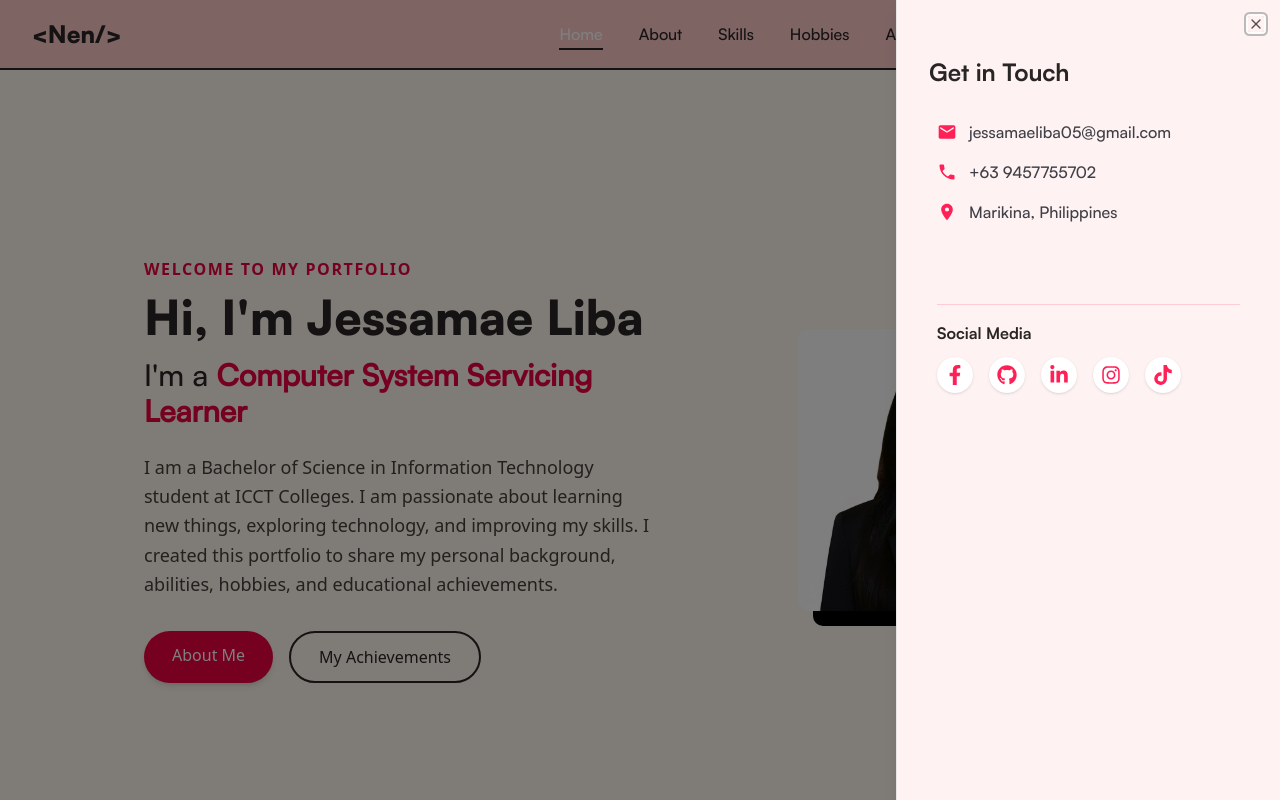
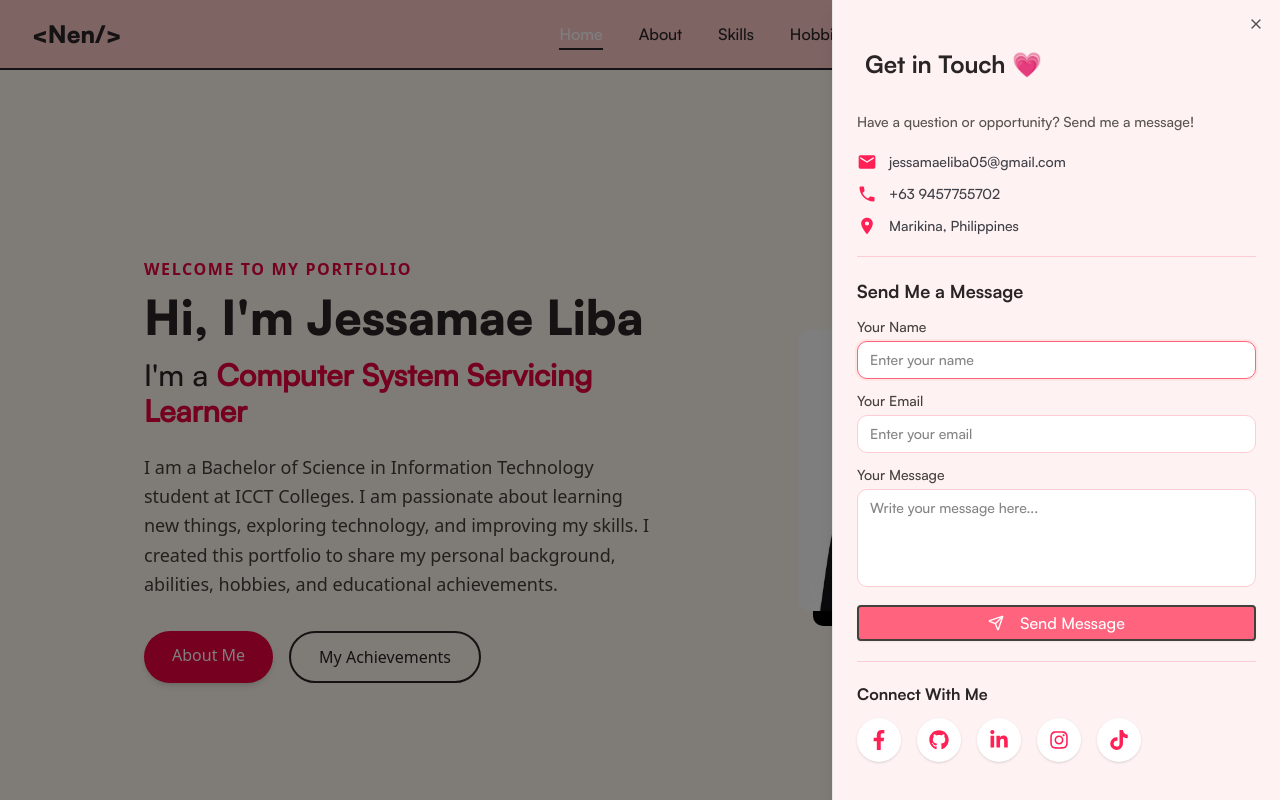
Before and after one commit to jisami-mae/My-Portofolio, a React (Vite) app: page / in a window 1280 px wide. Both pictures are taken after a click on the button "Contact Me". Shown: the top 800 px of the page. Built offline with nearby package versions, Linux system fonts and the light colour scheme.

Commit message:
Update interactive contact form

```diff
--- a/src/components/Header.jsx
+++ b/src/components/Header.jsx
@@ -1,10 +1,26 @@
+
 import React, { useState, useEffect } from "react"
 import { Link, useLocation } from "react-router-dom"
-import { Menu, X } from "lucide-react"
-import { Sheet, SheetContent, SheetHeader, SheetTitle } from "@/components/ui/sheet"
+import { Menu, X, Send } from "lucide-react"
+import {
+  Sheet,
+  SheetContent,
+  SheetHeader,
+  SheetTitle,
+} from "@/components/ui/sheet"
 import { Button } from "@/components/ui/button"
-import { MdEmail, MdPhone, MdLocationOn } from "react-icons/md"
-import { FaFacebookF, FaGithub, FaLinkedinIn, FaInstagram, FaTiktok } from "react-icons/fa"
+import {
+  MdEmail,
+  MdPhone,
+  MdLocationOn,
+} from "react-icons/md"
+import {
+  FaFacebookF,
+  FaGithub,
+  FaLinkedinIn,
+  FaInstagram,
+  FaTiktok,
+} from "react-icons/fa"
 
 const navMenu = [
   { href: "/", label: "Home" },
@@ -13,24 +29,55 @@ const navMenu = [
   { href: "/hobbies", label: "Hobbies" },
   { href: "/achievements", label: "Achievements" },
   { href: "/projects", label: "Projects" },
-
-];
+]
 
 const Header = () => {
-  const [isOpen, setIsOpen] = useState(false); // mobile menu
-  const [sheetOpen, setSheetOpen] = useState(false); // contact sheet
-  const [scrolled, setScrolled] = useState(false);
-  const location = useLocation();
+  const [isOpen, setIsOpen] = useState(false)
+  const [sheetOpen, setSheetOpen] = useState(false)
+  const [scrolled, setScrolled] = useState(false)
 
-  const currentPath = location.pathname;
+  // Contact form states
+  const [name, setName] = useState("")
+  const [email, setEmail] = useState("")
+  const [message, setMessage] = useState("")
+  const [formStatus, setFormStatus] = useState("")
 
+  const location = useLocation()
+  const currentPath = location.pathname
+
+  // Header scroll effect
   useEffect(() => {
     const handleScroll = () => {
-      setScrolled(window.scrollY > 10);
-    };
-    window.addEventListener("scroll", handleScroll);
-    return () => window.removeEventListener("scroll", handleScroll);
-  }, []);
+      setScrolled(window.scrollY > 10)
+    }
+
+    window.addEventListener("scroll", handleScroll)
+
+    return () =>
+      window.removeEventListener("scroll", handleScroll)
+  }, [])
+
+  // Contact form submission
+  const handleSubmit = (e) => {
+    e.preventDefault()
+
+    const subject = encodeURIComponent(
+      `Portfolio Inquiry from ${name}`
+    )
+
+    const body = encodeURIComponent(
+      `Name: ${name}\nEmail: ${email}\n\nMessage:\n${message}`
+    )
+
+    const mailtoLink =
+      `mailto:jessamaeliba05@gmail.com?subject=${subject}&body=${body}`
+
+    setFormStatus(
+      "Your email app should open with your message ready to send."
+    )
+
+    window.location.href = mailtoLink
+  }
 
   return (
     <header
@@ -53,7 +100,7 @@ const Header = () => {
           </Link>
         </div>
 
-        {/* Desktop Nav */}
+        {/* Desktop Navigation */}
         <nav
           className="hidden md:flex justify-end px-12 flex-1 space-x-9 text-stone-800 text-base"
           style={{ fontFamily: "satoshi-medium" }}
@@ -69,6 +116,7 @@ const Header = () => {
               }`}
             >
               {link.label}
+
               <span
                 className={`absolute left-0 bottom-[-4px] h-[2px] bg-stone-800 transition-all duration-300 ${
                   currentPath === link.href
@@ -84,7 +132,7 @@ const Header = () => {
         <div className="hidden md:block">
           <Button
             onClick={() => setSheetOpen(true)}
-            className="bg-red-300 hover:bg-red-100 transition-all duration-300"
+            className="bg-red-300 hover:bg-red-100 text-stone-800 transition-all duration-300"
           >
             Contact Me
           </Button>
@@ -95,6 +143,7 @@ const Header = () => {
           <button
             onClick={() => setIsOpen(!isOpen)}
             className="text-stone-800 hover:scale-110 transition-transform duration-200"
+            aria-label="Toggle navigation menu"
           >
             {isOpen ? <X size={28} /> : <Menu size={28} />}
           </button>
@@ -119,12 +168,13 @@ const Header = () => {
               {link.label}
             </Link>
           ))}
+
           <Button
             onClick={() => {
-              setSheetOpen(true);
-              setIsOpen(false);
+              setSheetOpen(true)
+              setIsOpen(false)
             }}
-            className="w-full bg-red-300 hover:bg-red-100"
+            className="w-full bg-red-300 hover:bg-red-100 text-stone-800"
           >
             Contact Me
           </Button>
@@ -133,72 +183,191 @@ const Header = () => {
 
       {/* Contact Sheet */}
       <Sheet open={sheetOpen} onOpenChange={setSheetOpen}>
-        <SheetContent side="right" className="bg-red-50">
+        <SheetContent
+          side="right"
+          className="bg-red-50 overflow-y-auto w-full sm:max-w-md"
+        >
           <SheetHeader>
-            <SheetTitle className="text-2xl px-4 mt-10 text-stone-800" style={{fontFamily: 'satoshi-bold'}}>
-              Get in Touch
+            <SheetTitle
+              className="text-2xl px-4 mt-8 text-stone-800"
+              style={{ fontFamily: "satoshi-bold" }}
+            >
+              Get in Touch 💗
             </SheetTitle>
           </SheetHeader>
-          <div className="px-10 space-y-4" style={{ fontFamily: "satoshi-medium" }}>
-            {/* Email */}
-            <div className="flex items-center gap-3">
-              <MdEmail className="text-rose-500" size={20} />
-              <span className="text-zinc-700">jessamaeliba05@gmail.com</span>
+
+          <div
+            className="px-6 space-y-5 pb-8"
+            style={{ fontFamily: "satoshi-medium" }}
+          >
+            <p className="text-sm text-stone-600">
+              Have a question or opportunity? Send me a message!
+            </p>
+
+            {/* Contact Information */}
+            <div className="space-y-3">
+              <a
+                href="mailto:jessamaeliba05@gmail.com"
+                className="flex items-center gap-3 hover:text-rose-500 transition"
+              >
+                <MdEmail className="text-rose-500" size={20} />
+                <span className="text-sm text-zinc-700">
+                  jessamaeliba05@gmail.com
+                </span>
+              </a>
+
+              <a
+                href="tel:+639457755702"
+                className="flex items-center gap-3 hover:text-rose-500 transition"
+              >
+                <MdPhone className="text-rose-500" size={20} />
+                <span className="text-sm text-zinc-700">
+                  +63 9457755702
+                </span>
+              </a>
+
+              <div className="flex items-center gap-3">
+                <MdLocationOn className="text-rose-500" size={20} />
+                <span className="text-sm text-zinc-700">
+                  Marikina, Philippines
+                </span>
+              </div>
             </div>
 
-            {/* Phone */}
-            <div className="flex items-center gap-3">
-              <MdPhone className="text-rose-500" size={20} />
-              <span className="text-zinc-700">+63 9457755702</span>
-            </div>
+            {/* Interactive Contact Form */}
+            <div className="border-t border-rose-200 pt-5">
+              <h3
+                className="text-lg text-stone-800 mb-3"
+                style={{ fontFamily: "satoshi-bold" }}
+              >
+                Send Me a Message
+              </h3>
 
-            {/* Location */}
-            <div className="flex items-center gap-3">
-              <MdLocationOn className="text-rose-500" size={20} />
-              <span className="text-zinc-700">Marikina, Philippines</span>
+              <form
+                onSubmit={handleSubmit}
+                className="space-y-3"
+              >
+                {/* Name */}
+                <div>
+                  <label className="block text-sm text-stone-700 mb-1">
+                    Your Name
+                  </label>
+
+                  <input
+                    type="text"
+                    value={name}
+                    onChange={(e) => setName(e.target.value)}
+                    placeholder="Enter your name"
+                    required
+                    className="w-full rounded-lg border border-rose-200 bg-white px-3 py-2 text-sm outline-none focus:border-rose-400 focus:ring-2 focus:ring-rose-100"
+                  />
+                </div>
+
+                {/* Email */}
+                <div>
+                  <label className="block text-sm text-stone-700 mb-1">
+                    Your Email
+                  </label>
+
+                  <input
+                    type="email"
+                    value={email}
+                    onChange={(e) => setEmail(e.target.value)}
+                    placeholder="Enter your email"
+                    required
+                    className="w-full rounded-lg border border-rose-200 bg-white px-3 py-2 text-sm outline-none focus:border-rose-400 focus:ring-2 focus:ring-rose-100"
+                  />
+                </div>
+
+                {/* Message */}
+                <div>
+                  <label className="block text-sm text-stone-700 mb-1">
+                    Your Message
+                  </label>
+
+                  <textarea
+                    value={message}
+                    onChange={(e) => setMessage(e.target.value)}
+                    placeholder="Write your message here..."
+                    rows={4}
+                    required
+                    className="w-full rounded-lg border border-rose-200 bg-white px-3 py-2 text-sm outline-none resize-none focus:border-rose-400 focus:ring-2 focus:ring-rose-100"
+                  />
+                </div>
+
+                {/* Send Message Button */}
+                <Button
+                  type="submit"
+                  className="w-full bg-rose-400 hover:bg-rose-500 text-white transition-all"
+                >
+                  <Send size={16} className="mr-2" />
+                  Send Message
+                </Button>
+
+                {formStatus && (
+                  <p className="text-xs text-green-700 bg-green-50 p-3 rounded-lg">
+                    {formStatus}
+                  </p>
+                )}
+              </form>
             </div>
 
             {/* Social Links */}
-            <div className="pt-4 mt-20 border-t border-rose-200">
-              <h4 className="text-stone-800 mb-3" style={{fontFamily: 'satoshi-bold'}}>Social Media</h4>
-              <div className="flex gap-4">
+            <div className="border-t border-rose-200 pt-5">
+              <h4
+                className="text-stone-800 mb-3"
+                style={{ fontFamily: "satoshi-bold" }}
+              >
+                Connect With Me
+              </h4>
+
+              <div className="flex flex-wrap gap-4">
                 <a
                   href="https://www.facebook.com/jessa.badilla.5/"
                   target="_blank"
                   rel="noopener noreferrer"
-                  className="p-2 rounded-full bg-white shadow hover:bg-rose-100 transition-colors"
+                  aria-label="Facebook"
+                  className="p-3 rounded-full bg-white shadow hover:bg-rose-100 transition-colors"
                 >
                   <FaFacebookF className="text-rose-500" size={20} />
                 </a>
+
                 <a
                   href="https://github.com/jisami-mae/Jesamae.git"
                   target="_blank"
                   rel="noopener noreferrer"
-                  className="p-2 rounded-full bg-white shadow hover:bg-rose-100 transition-colors"
+                  aria-label="GitHub"
+                  className="p-3 rounded-full bg-white shadow hover:bg-rose-100 transition-colors"
                 >
                   <FaGithub className="text-rose-500" size={20} />
                 </a>
+
                 <a
                   href="https://www.linkedin.com/in/jessamae-liba-90ba0431b"
                   target="_blank"
                   rel="noopener noreferrer"
-                  className="p-2 rounded-full bg-white shadow hover:bg-rose-100 transition-colors"
+                  aria-label="LinkedIn"
+                  className="p-3 rounded-full bg-white shadow hover:bg-rose-100 transition-colors"
                 >
                   <FaLinkedinIn className="text-rose-500" size={20} />
                 </a>
+
                 <a
                   href="https://www.instagram.com/_vzyxessang/"
                   target="_blank"
                   rel="noopener noreferrer"
-                  className="p-2 rounded-full bg-white shadow hover:bg-rose-100 transition-colors"
+                  aria-label="Instagram"
+                  className="p-3 rounded-full bg-white shadow hover:bg-rose-100 transition-colors"
                 >
                   <FaInstagram className="text-rose-500" size={20} />
                 </a>
+
                 <a
                   href="https://www.tiktok.com/@kars_mae?is_from_webapp=1&sender_device=pc"
                   target="_blank"
                   rel="noopener noreferrer"
-                  className="p-2 rounded-full bg-white shadow hover:bg-rose-100 transition-colors"
+                  aria-label="TikTok"
+                  className="p-3 rounded-full bg-white shadow hover:bg-rose-100 transition-colors"
                 >
                   <FaTiktok className="text-rose-500" size={20} />
                 </a>
@@ -208,7 +377,7 @@ const Header = () => {
         </SheetContent>
       </Sheet>
     </header>
-  );
-};
+  )
+}
 
 export default Header
```
